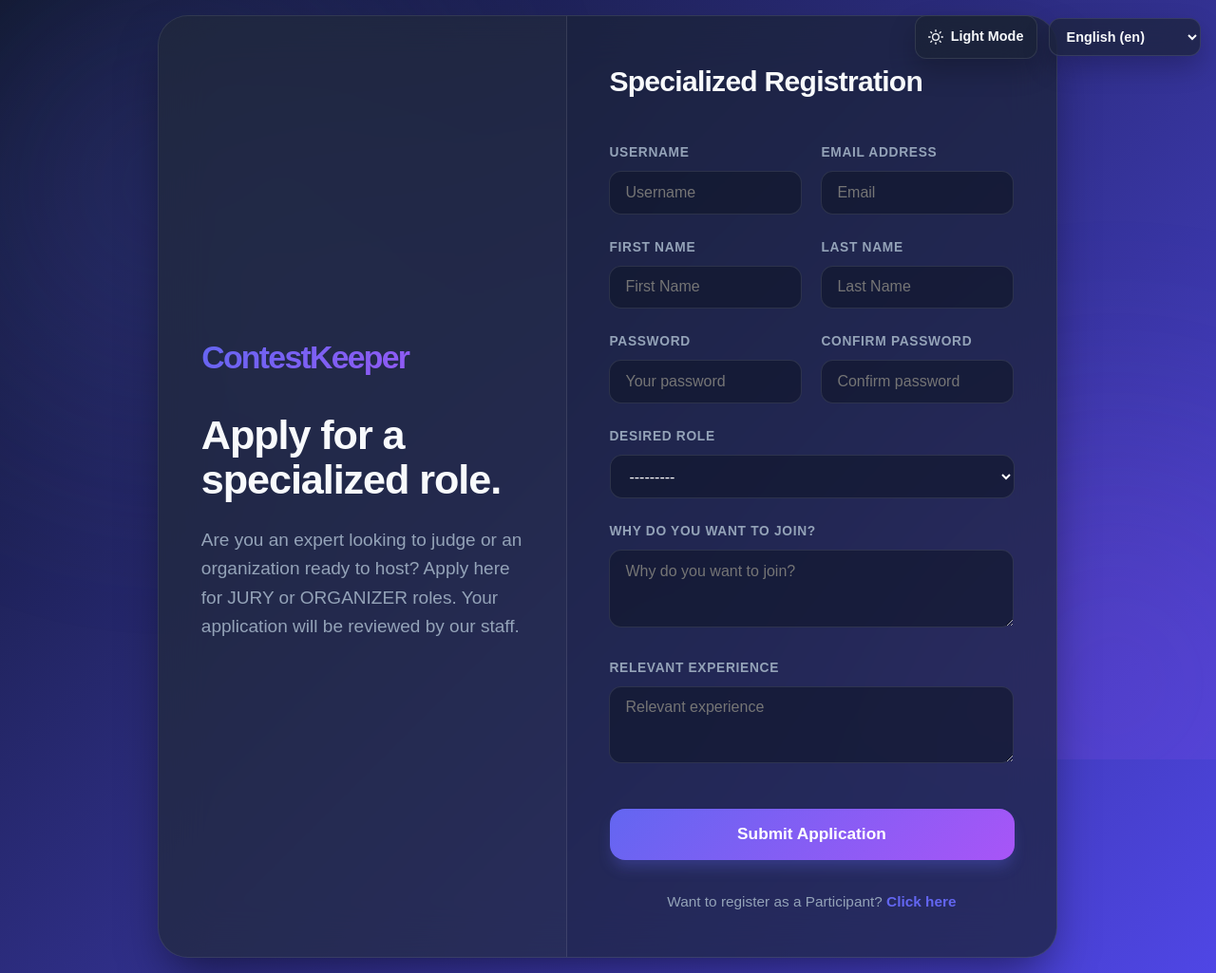
After one commit to yourbrolol/team404NotFound, a Django app: page /en/apply-role/ in a window 1280 px wide. The commit adds this page. Shown: the whole page at 95% size. Run offline with Django 5.2, Linux system fonts and the light colour scheme; some web fonts are replaced.

Commit message:
feat: add jury and organizer register applications | the frontend is unfinished, todo!

```diff
--- a/ContestKeeper/app/forms.py
+++ b/ContestKeeper/app/forms.py
@@ -3,7 +3,7 @@ from django.contrib.auth import get_user_model
 from django.contrib.auth.forms import UserCreationForm
 from django.utils import timezone
 from django.utils.translation import gettext_lazy as _
-from app.models import Contest, User, Announcement, ScheduleEvent, Submission, Team, ScoringCriterion
+from app.models import Contest, User, Announcement, ScheduleEvent, Submission, Team, ScoringCriterion, RoleApplication
 
 class UserRegistrationForm(UserCreationForm):
     class Meta:
@@ -153,3 +153,35 @@ class JuryEvaluationForm(forms.Form):
                     'weight': criterion.weight
                 }
             )
+
+
+class RoleApplicationForm(forms.ModelForm):
+    password = forms.CharField(
+        label=_("Password"),
+        widget=forms.PasswordInput(attrs={"class": "form-input", "placeholder": _("Your password")})
+    )
+    confirm_password = forms.CharField(
+        label=_("Confirm Password"),
+        widget=forms.PasswordInput(attrs={"class": "form-input", "placeholder": _("Confirm password")})
+    )
+
+    class Meta:
+        model = RoleApplication
+        fields = ("username", "email", "first_name", "last_name", "desired_role", "reason", "experience")
+        widgets = {
+            "username": forms.TextInput(attrs={"class": "form-input", "placeholder": _("Username")}),
+            "email": forms.EmailInput(attrs={"class": "form-input", "placeholder": _("Email")}),
+            "first_name": forms.TextInput(attrs={"class": "form-input", "placeholder": _("First Name")}),
+            "last_name": forms.TextInput(attrs={"class": "form-input", "placeholder": _("Last Name")}),
+            "desired_role": forms.Select(attrs={"class": "form-input"}),
+            "reason": forms.Textarea(attrs={"class": "form-input", "rows": 3, "placeholder": _("Why do you want to join?")}),
+            "experience": forms.Textarea(attrs={"class": "form-input", "rows": 3, "placeholder": _("Relevant experience")}),
+        }
+
+    def clean(self):
+        cleaned_data = super().clean()
+        password = cleaned_data.get("password")
+        confirm_password = cleaned_data.get("confirm_password")
+        if password and confirm_password and password != confirm_password:
+            self.add_error("confirm_password", _("Passwords do not match."))
+        return cleaned_data
--- a/ContestKeeper/app/templates/registration/login.html
+++ b/ContestKeeper/app/templates/registration/login.html
@@ -92,7 +92,8 @@
             </form>
 
             <p class="auth-footer">
-                {% trans "Don't have an account yet?" %} <a href="{% url 'register' %}">{% trans "Create one today" %}</a>
+                {% trans "Don't have an account yet?" %} <a href="{% url 'register' %}">{% trans "Create one today" %}</a><br>
+                {% trans "Applying as Jury or Organizer?" %} <a href="{% url 'role_application' %}">{% trans "Use specialized registration" %}</a>
             </p>
         </section>
     </main>
--- /dev/null
+++ b/ContestKeeper/app/templates/registration/login_extended.html
@@ -0,0 +1,172 @@
+{% load static i18n %}
+{% get_current_language as LANGUAGE_CODE %}
+<!DOCTYPE html>
+<html lang="{{ LANGUAGE_CODE }}" data-theme="{{ request.COOKIES.theme|default:'dark' }}">
+<head>
+    <meta charset="UTF-8">
+    <meta name="viewport" content="width=device-width, initial-scale=1.0">
+    <title>{% trans "Role Application" %} - ContestKeeper</title>
+    <script>
+        (function() {
+            const saved = localStorage.getItem('theme') || document.documentElement.getAttribute('data-theme') || 'dark';
+            document.documentElement.setAttribute('data-theme', saved);
+        })();
+    </script>
+    <link rel="stylesheet" href="{% static 'fonts/origin.css' %}">
+    <link rel="stylesheet" href="{% static 'css/core/common.css' %}">
+    <link rel="stylesheet" href="{% static 'css/core/register.css' %}">
+</head>
+<body class="auth-body">
+    <div class="auth-bg-blobs">
+        <div class="blob blob-1"></div>
+        <div class="blob blob-2"></div>
+    </div>
+
+    <div class="auth-language-switcher">
+        <button type="button" class="auth-theme-toggle" id="authThemeToggle" aria-label="{% trans 'Toggle theme' %}">
+            <svg id="authThemeIcon" width="16" height="16" viewBox="0 0 24 24" fill="none" stroke="currentColor"
+                 stroke-width="2" stroke-linecap="round" stroke-linejoin="round">
+                <circle cx="12" cy="12" r="5"></circle>
+                <line x1="12" y1="1" x2="12" y2="3"></line>
+                <line x1="12" y1="21" x2="12" y2="23"></line>
+                <line x1="4.22" y1="4.22" x2="5.64" y2="5.64"></line>
+                <line x1="18.36" y1="18.36" x2="19.78" y2="19.78"></line>
+                <line x1="1" y1="12" x2="3" y2="12"></line>
+                <line x1="21" y1="12" x2="23" y2="12"></line>
+                <line x1="4.22" y1="19.78" x2="5.64" y2="18.36"></line>
+                <line x1="18.36" y1="5.64" x2="19.78" y2="4.22"></line>
+            </svg>
+            <span id="authThemeText">{% trans "Light Mode" %}</span>
+        </button>
+        <form action="{% url 'set_language' %}" method="post" class="auth-language-form">
+            {% csrf_token %}
+            <input name="next" type="hidden" value="{{ request.get_full_path }}">
+            <select name="language" onchange="this.form.submit()" class="auth-language-select" aria-label="{% trans 'Select language' %}">
+                {% get_available_languages as LANGUAGES %}
+                {% get_language_info_list for LANGUAGES as languages %}
+                {% for language in languages %}
+                    <option value="{{ language.code }}"{% if language.code == LANGUAGE_CODE %} selected{% endif %}>
+                        {{ language.name_local }} ({{ language.code }})
+                    </option>
+                {% endfor %}
+            </select>
+        </form>
+    </div>
+
+    <main class="auth-card">
+        <!-- Left Column: Branding -->
+        <section class="auth-info">
+            <div class="auth-logo">ContestKeeper</div>
+            <h2>{% trans "Apply for a specialized role." %}</h2>
+            <p>{% trans "Are you an expert looking to judge or an organization ready to host? Apply here for JURY or ORGANIZER roles. Your application will be reviewed by our staff." %}</p>
+        </section>
+
+        <!-- Right Column: Form -->
+        <section class="auth-form-container">
+            <h1>{% trans "Specialized Registration" %}</h1>
+
+            {% if form.errors and not form.non_field_errors %}
+            <div class="auth-error-msg">
+                {% trans "Please correct the details below to continue." %}
+            </div>
+            {% endif %}
+
+            {% if form.non_field_errors %}
+            <div class="auth-error-msg">
+                {% for error in form.non_field_errors %}
+                {{ error }}
+                {% endfor %}
+            </div>
+            {% endif %}
+
+            <form method="post" action="{% url 'role_application' %}" class="auth-form">
+                {% csrf_token %}
+
+                <div class="auth-form-grid">
+                    <div class="form-group">
+                        <label for="{{ form.username.id_for_label }}" class="form-label">{% trans "Username" %}</label>
+                        {{ form.username }}
+                        {% if form.username.errors %}<span class="field-error">{{ form.username.errors.0 }}</span>{% endif %}
+                    </div>
+                    <div class="form-group">
+                        <label for="{{ form.email.id_for_label }}" class="form-label">{% trans "Email Address" %}</label>
+                        {{ form.email }}
+                        {% if form.email.errors %}<span class="field-error">{{ form.email.errors.0 }}</span>{% endif %}
+                    </div>
+                </div>
+
+                <div class="auth-form-grid">
+                    <div class="form-group">
+                        <label for="{{ form.first_name.id_for_label }}" class="form-label">{% trans "First Name" %}</label>
+                        {{ form.first_name }}
+                        {% if form.first_name.errors %}<span class="field-error">{{ form.first_name.errors.0 }}</span>{% endif %}
+                    </div>
+                    <div class="form-group">
+                        <label for="{{ form.last_name.id_for_label }}" class="form-label">{% trans "Last Name" %}</label>
+                        {{ form.last_name }}
+                        {% if form.last_name.errors %}<span class="field-error">{{ form.last_name.errors.0 }}</span>{% endif %}
+                    </div>
+                </div>
+
+                <div class="auth-form-grid">
+                    <div class="form-group">
+                        <label for="{{ form.password.id_for_label }}" class="form-label">{% trans "Password" %}</label>
+                        {{ form.password }}
+                        {% if form.password.errors %}<span class="field-error">{{ form.password.errors.0 }}</span>{% endif %}
+                    </div>
+                    <div class="form-group">
+                        <label for="{{ form.confirm_password.id_for_label }}" class="form-label">{% trans "Confirm Password" %}</label>
+                        {{ form.confirm_password }}
+                        {% if form.confirm_password.errors %}<span class="field-error">{{ form.confirm_password.errors.0 }}</span>{% endif %}
+                    </div>
+                </div>
+
+                <div class="form-group">
+                    <label for="{{ form.desired_role.id_for_label }}" class="form-label">{% trans "Desired Role" %}</label>
+                    {{ form.desired_role }}
+                    {% if form.desired_role.errors %}<span class="field-error">{{ form.desired_role.errors.0 }}</span>{% endif %}
+                </div>
+
+                <div class="form-group">
+                    <label for="{{ form.reason.id_for_label }}" class="form-label">{% trans "Why do you want to join?" %}</label>
+                    {{ form.reason }}
+                    {% if form.reason.errors %}<span class="field-error">{{ form.reason.errors.0 }}</span>{% endif %}
+                </div>
+
+                <div class="form-group">
+                    <label for="{{ form.experience.id_for_label }}" class="form-label">{% trans "Relevant experience" %}</label>
+                    {{ form.experience }}
+                    {% if form.experience.errors %}<span class="field-error">{{ form.experience.errors.0 }}</span>{% endif %}
+                </div>
+
+                <button type="submit" class="btn-auth">{% trans "Submit Application" %}</button>
+            </form>
+
+            <p class="auth-footer">
+                {% trans "Want to register as a Participant?" %} <a href="{% url 'register' %}">{% trans "Click here" %}</a>
+            </p>
+        </section>
+    </main>
+    <script>
+        (function() {
+            const toggle = document.getElementById('authThemeToggle');
+            const text = document.getElementById('authThemeText');
+            const root = document.documentElement;
+
+            function updateThemeLabel(theme) {
+                text.textContent = theme === 'light' ? "{% trans 'Dark Mode' %}" : "{% trans 'Light Mode' %}";
+            }
+
+            updateThemeLabel(root.getAttribute('data-theme') || 'dark');
+
+            toggle.addEventListener('click', function() {
+                const next = root.getAttribute('data-theme') === 'light' ? 'dark' : 'light';
+                root.setAttribute('data-theme', next);
+                localStorage.setItem('theme', next);
+                document.cookie = "theme=" + next + "; path=/; max-age=31536000";
+                updateThemeLabel(next);
+            });
+        })();
+    </script>
+</body>
+</html>
--- a/ContestKeeper/app/urls/urls.py
+++ b/ContestKeeper/app/urls/urls.py
@@ -5,6 +5,8 @@ urlpatterns = [
     path("", views.HomeView.as_view(), name="home"),
     path("dashboard/", views.DashboardView.as_view(), name="dashboard"),
     path("register/", views.RegisterView.as_view(), name="register"),
+    path("apply-role/", views.RoleApplicationView.as_view(), name="role_application"),
+    path("apply-role/success/", views.RoleApplicationSuccessView.as_view(), name="role_application_success"),
     path("profile/", views.ProfileView.as_view(), name="profile"),
     path("settings/", views.SettingsView.as_view(), name="settings"),
     path("contests/", include("app.urls.contest_urls")),
--- a/ContestKeeper/app/views/__init__.py
+++ b/ContestKeeper/app/views/__init__.py
@@ -15,7 +15,7 @@ from .views_analytics import (
     ScheduleEventDeleteView,
     ScheduleView,
 )
-from .views_auth import RegisterView
+from .views_auth import RegisterView, RoleApplicationView, RoleApplicationSuccessView
 from .views_leaderboard import (
     AdminExportLeaderboardView,
     AdminFinishEvaluationView,
@@ -127,6 +127,8 @@ __all__ = [
     "JuryEvaluationView",
     "AssignJuryView",
     "RegisterView",
+    "RoleApplicationView",
+    "RoleApplicationSuccessView",
     "NotificationListView",
     "MarkNotificationReadView",
     "MarkAllReadView",
--- a/ContestKeeper/app/views/views_auth.py
+++ b/ContestKeeper/app/views/views_auth.py
@@ -1,8 +1,11 @@
+from django.contrib import messages
 from django.contrib.auth import login
+from django.contrib.auth.hashers import make_password
 from django.shortcuts import redirect
-from django.views.generic import CreateView
+from django.urls import reverse_lazy
+from django.views.generic import CreateView, FormView, TemplateView
 
-from app.forms import UserRegistrationForm
+from app.forms import UserRegistrationForm, RoleApplicationForm
 
 
 class RegisterView(CreateView):
@@ -14,3 +17,20 @@ class RegisterView(CreateView):
         user = form.save()
         login(self.request, user)
         return redirect(self.success_url)
+
+
+class RoleApplicationView(FormView):
+    form_class = RoleApplicationForm
+    template_name = "registration/login_extended.html"
+    success_url = reverse_lazy("role_application_success")
+
+    def form_valid(self, form):
+        role_app = form.save(commit=False)
+        # Hash the password before saving
+        role_app.password = make_password(form.cleaned_data["password"])
+        role_app.save()
+        return super().form_valid(form)
+
+
+class RoleApplicationSuccessView(TemplateView):
+    template_name = "registration/role_application_success.html"
```
Also changed, not shown: ContestKeeper/app/admin.py (+35 -0 lines), ContestKeeper/app/models.py (+25 -0 lines), ContestKeeper/app/templates/registration/role_application_success.html (added, +59 -0 lines), ContestKeeper/app/migrations/0026_roleapplication_alter_announcement_author_and_more.py (added).
